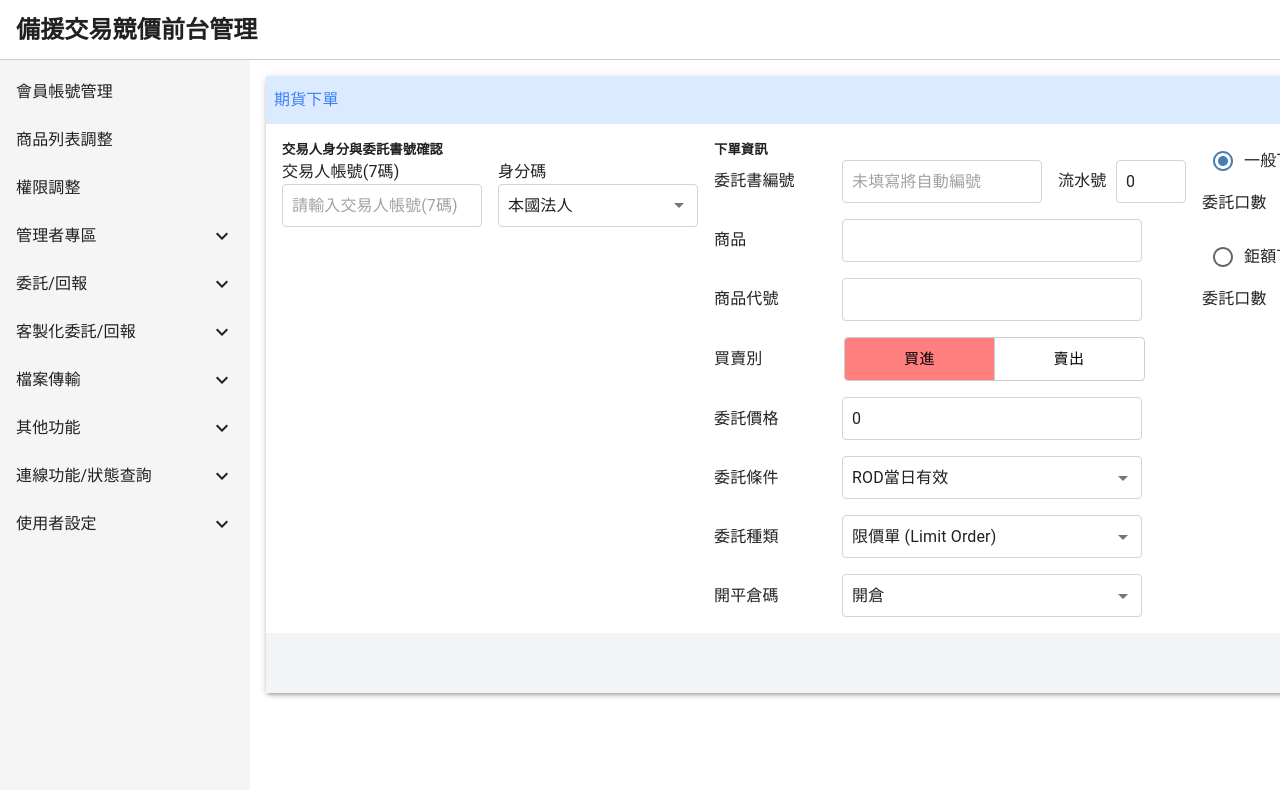
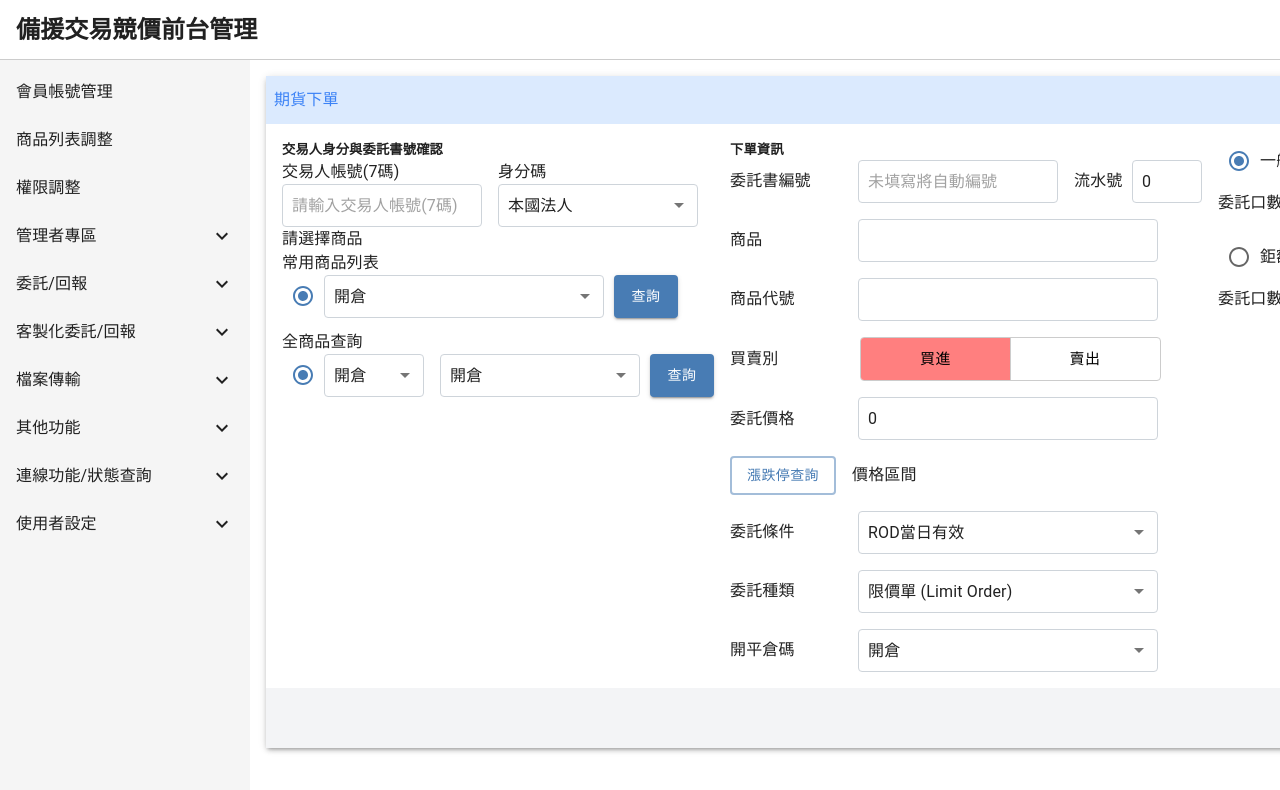
Before and after one commit to Egg8833/react-template, a React (Vite) app: page /futuresOrder in a window 1280 px wide. Shown: the top 790 px of the page. Built offline with nearby package versions, Linux system fonts and the light colour scheme.

Commit message:
feat: 新增商品選擇功能與查詢按鈕

```diff
--- a/src/pages/DelegationAndReward/FuturesOrder.tsx
+++ b/src/pages/DelegationAndReward/FuturesOrder.tsx
@@ -81,6 +81,85 @@ const FuturesOrder = () => {
                     useRHF={true}
                   />
                 </div>
+
+                <div>
+                  <p>請選擇商品</p>
+                  <div>
+                    <span>常用商品列表</span>
+                    <div className='flex mb-3'>
+                      <RadioButton
+                        label="一般下單"
+                        value="StandardOrder"
+                        selectedValue={selectedValue}
+                        onChange={handleChange}
+                        labelShow={false}
+                      />
+                      <SelectBase
+                        selectName="開平倉碼"
+                        selectId="positionCode"
+                        options={closePositionOptions}
+                        selectWidth="280px"
+                        showLabel={false}
+                        useRHF={true}
+                      />
+                      <Button
+                        type="button"
+                        variant="contained"
+                        color="primary"
+                        sx={{ marginLeft: '10px' }}
+                        onClick={() => {
+                          // 這裡可以加入API呼叫或其他下載邏輯
+                          console.log('下載委託資訊');
+                        }}
+                      >
+                        查詢
+                      </Button>
+                    </div>
+                  </div>
+                  <div>
+                    <span>全商品查詢</span>
+                    <div className='flex mb-3'>
+                      <RadioButton
+                        label="一般下單"
+                        value="StandardOrder"
+                        selectedValue={selectedValue}
+                        onChange={handleChange}
+                        labelShow={false}
+                      />
+                      <SelectBase
+                        selectName="開平倉碼"
+                        selectId="positionCode"
+                        options={closePositionOptions}
+                        selectWidth="100px"
+                        showLabel={false}
+                        useRHF={true}
+                      />
+                      <span className='ml-4'></span>
+
+                      <SelectBase
+                        selectName="開平倉碼"
+                        selectId="positionCode"
+                        options={closePositionOptions}
+                        selectWidth="200px"
+                        showLabel={false}
+                        useRHF={true}
+                      />
+
+                      <Button
+                        type="button"
+                        variant="contained"
+                        color="primary"
+                        sx={{ marginLeft: '10px' }}
+                        onClick={() => {
+                          // 這裡可以加入API呼叫或其他下載邏輯
+                          console.log('下載委託資訊');
+                        }}
+                      >
+                        查詢
+                      </Button>
+                    </div>
+                  </div>
+                </div>
               </div>
 
               <div>
@@ -140,6 +219,22 @@ const FuturesOrder = () => {
                     type='number'
                     useRHF={true}
                   />
+                  <div className='flex gap-4 items-center '>
+                    <Button
+                      type="button"
+                      variant="outlined"
+                      color="primary"
+                      onClick={() => {
+                        // 這裡可以加入API呼叫或其他下載邏輯
+                        console.log('下載委託資訊');
+                      }}
+                    >
+                      漲跌停查詢
+                    </Button>
+                    <span>
+                      價格區間
+                    </span>
+                  </div>
 
                   <SelectBase
                     selectName="委託條件"
```
